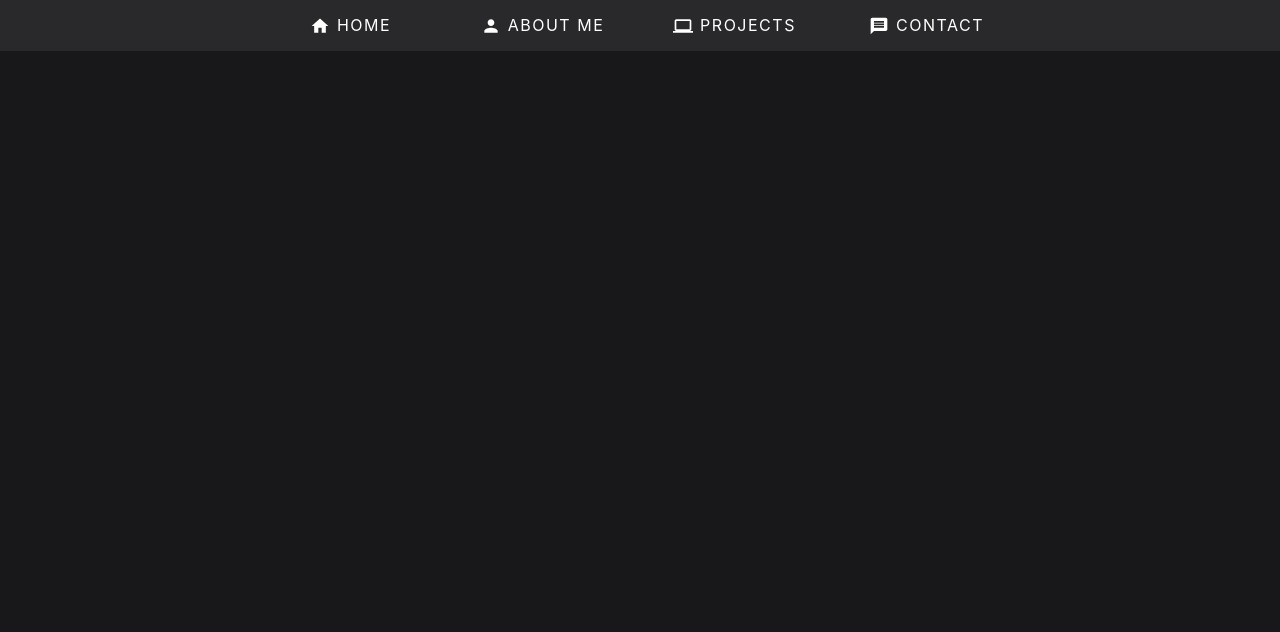
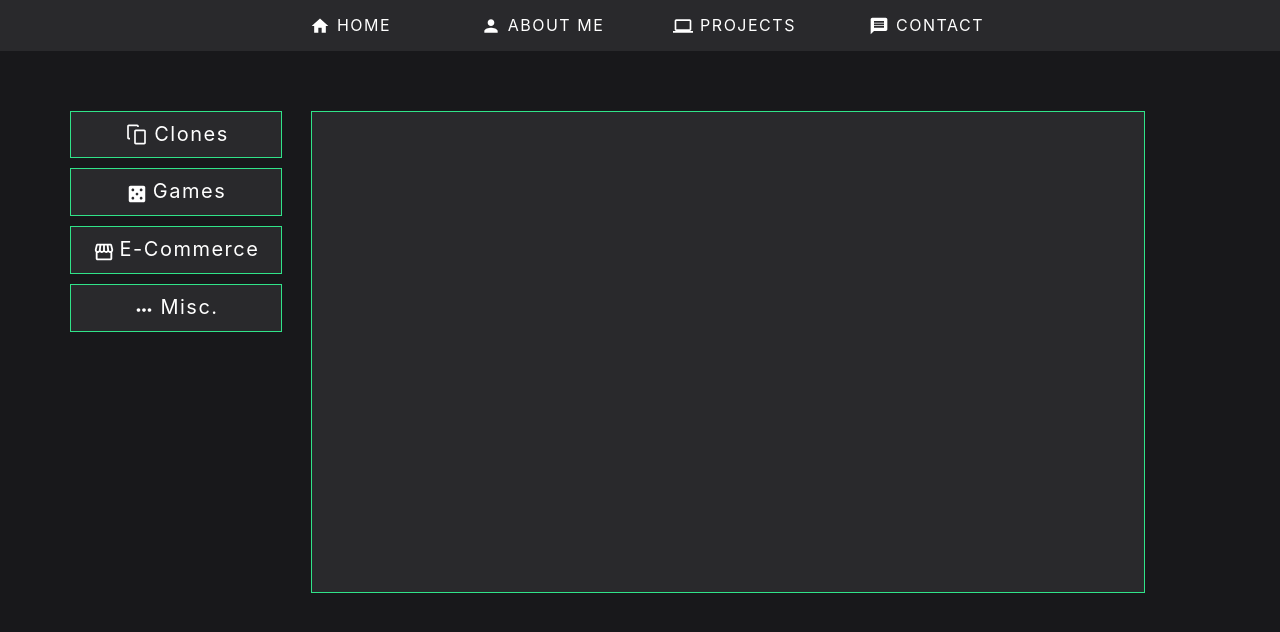
Before and after one commit to Dueey/portfolio-v2, a React (Create React App) app: page /projects in a window 1280 px wide. Shown: the top 632 px of the page. Built offline with nearby package versions, Linux system fonts and the light colour scheme.

Commit message:
Reorganized pages

```diff
--- a/src/App.js
+++ b/src/App.js
@@ -1,13 +1,32 @@
 import "./App.css";
 import Header from "./components/Header";
-import Home from "./components/Home";
+import { BrowserRouter as Router, Switch, Route } from "react-router-dom";
+import Home from "./components/Home/Home";
+import Projects from "./components/Projects/Projects";
+import About from "./components/About/About";
+import Contact from "./components/Contact/Contact";
 
 function App() {
   return (
-    <div className='App'>
-      <Header />
-      <Home />
-    </div>
+    <Router>
+      <div className='App'>
+        <Header />
+        <Switch>
+          <Route exact path='/'>
+            <Home />
+          </Route>
+          <Route exact path='/about'>
+            <About />
+          </Route>
+          <Route exact path='/projects'>
+            <Projects />
+          </Route>
+          <Route exact path='/contact'>
+            <Contact />
+          </Route>
+        </Switch>
+      </div>
+    </Router>
   );
 }
 
--- /dev/null
+++ b/src/components/About/About.js
@@ -0,0 +1,24 @@
+import React from "react";
+import styled from "styled-components";
+
+function About() {
+  return (
+    <Container>
+      <Wrapper>
+        <Wrap></Wrap>
+      </Wrapper>
+    </Container>
+  );
+}
+
+const Container = styled.div`
+  display: flex;
+  height: 100vh;
+  background-color: #18181b;
+`;
+
+const Wrapper = styled.div``;
+
+const Wrap = styled.div``;
+
+export default About;
--- /dev/null
+++ b/src/components/Contact/Contact.js
@@ -0,0 +1,24 @@
+import React from "react";
+import styled from "styled-components";
+
+function Contact() {
+  return (
+    <Container>
+      <Wrapper>
+        <Wrap></Wrap>
+      </Wrapper>
+    </Container>
+  );
+}
+
+const Container = styled.div`
+  display: flex;
+  height: 100vh;
+  background-color: #18181b;
+`;
+
+const Wrapper = styled.div``;
+
+const Wrap = styled.div``;
+
+export default Contact;
--- a/src/components/Header.js
+++ b/src/components/Header.js
@@ -7,20 +7,20 @@ function Header() {
     <Nav>
       <NavMenu>
         <div>
-          <a href='/'>
+          <a href='/' className='home'>
             <Home className='icon' />
             <span>HOME</span>
           </a>
         </div>
-        <a href='/about'>
+        <a href='/about' className='about'>
           <Person className='icon' />
           <span>ABOUT ME</span>
         </a>
-        <a href='/projects'>
+        <a href='/projects' className='projects'>
           <Computer className='icon' />
           <span>PROJECTS</span>
         </a>
-        <a href='/contact'>
+        <a href='/contact' className='contact'>
           <Message className='icon' />
           <span>CONTACT</span>
         </a>
@@ -57,9 +57,27 @@ const NavMenu = styled.div`
     :hover {
       top: 1px;
       z-index: 2;
-      color: #30e389;
-      border: 1px solid #30e389;
     }
+  }
+
+  .home:hover {
+    color: #51d0f0;
+    border: 1px solid #51d0f0;
+  }
+
+  .about:hover {
+    color: #ed6a61;
+    border: 1px solid #ed6a61;
+  }
+
+  .projects:hover {
+    color: #30e389;
+    border: 1px solid #30e389;
+  }
+
+  .contact:hover {
+    color: #f0b851;
+    border: 1px solid #f0b851;
   }
 
   /* a:nth-child(1) {
--- a/src/components/Home.js
+++ b/src/components/Home/Home.js
@@ -2,7 +2,13 @@ import React from "react";
 import styled from "styled-components";
 
 function Home() {
-  return <Container></Container>;
+  return (
+    <Container>
+      <Wrapper>
+        <Wrap></Wrap>
+      </Wrapper>
+    </Container>
+  );
 }
 
 const Container = styled.div`
@@ -11,4 +17,8 @@ const Container = styled.div`
   background-color: #18181b;
 `;
 
+const Wrapper = styled.div``;
+
+const Wrap = styled.div``;
+
 export default Home;
--- /dev/null
+++ b/src/components/Projects/Projects.js
@@ -0,0 +1,131 @@
+import React from "react";
+import styled from "styled-components";
+import {
+  CropPortrait,
+  Casino,
+  Storefront,
+  MoreHoriz,
+} from "@material-ui/icons";
+
+function Projects() {
+  return (
+    <Container>
+      <Wrapper>
+        <Details>
+          <div></div>
+        </Details>
+        <Wrap>
+          <span>
+            <CropPortrait className='icon-1' />
+            <CropPortrait className='icon-2' />
+            Clones
+          </span>
+          <span>
+            <Casino className='dice' />
+            Games
+          </span>
+          <span>
+            <Storefront className='store' />
+            E-Commerce
+          </span>
+          <span>
+            <MoreHoriz className='more' />
+            Misc.
+          </span>
+        </Wrap>
+      </Wrapper>
+    </Container>
+  );
+}
+
+const Container = styled.div`
+  display: flex;
+  height: 100vh;
+  background-color: #18181b;
+`;
+
+const Wrapper = styled.div`
+  display: flex;
+`;
+
+const Wrap = styled.div`
+  display: flex;
+  flex-direction: column;
+  color: white;
+  margin: 50px;
+  /* margin-right: 0px; */
+  z-index: 2;
+
+  span {
+    display: flex;
+    justify-content: center;
+    font-size: 20px;
+    padding: 10px;
+    width: 190px;
+    margin: 10px 0px 0px 20px;
+    letter-spacing: 1.5px;
+    border: 1px solid #30e389;
+    background-color: #29292c;
+    cursor: pointer;
+    transition: 0.1s ease-in;
+
+    :hover {
+      width: 220px;
+      border-right: 1px solid #29292c;
+    }
+
+    ::active {
+      width: 220px;
+      border-right: 1px solid #29292c;
+    }
+  }
+
+  .icon-1 {
+    font-size: 20px;
+    margin-top: 0px;
+    margin-right: -13px;
+  }
+
+  .icon-2 {
+    font-size: 20px;
+    margin-top: 5px;
+    background-color: #29292c;
+    padding-right: 4px;
+  }
+
+  .dice {
+    font-size: 22px;
+    margin-top: 4px;
+    padding-right: 5px;
+  }
+
+  .store {
+    font-size: 22px;
+    margin-top: 4px;
+    padding-right: 5px;
+    /* padding-left: 50px; */
+  }
+
+  .more {
+    font-size: 22px;
+    margin-top: 4px;
+    padding-right: 5px;
+  }
+`;
+
+const Details = styled.div`
+  margin-top: 60px;
+  margin-left: 311px;
+  position: absolute;
+  display: flex;
+  justify-content: center;
+
+  div {
+    height: 60vh;
+    width: 65vw;
+    border: 1px solid #30e389;
+    background-color: #29292c;
+  }
+`;
+
+export default Projects;
```
Also changed, not shown: src/components/About.js (deleted, +0 -12 lines), src/components/Contact.js (deleted, +0 -12 lines), src/components/Projects.js (deleted, +0 -12 lines).
